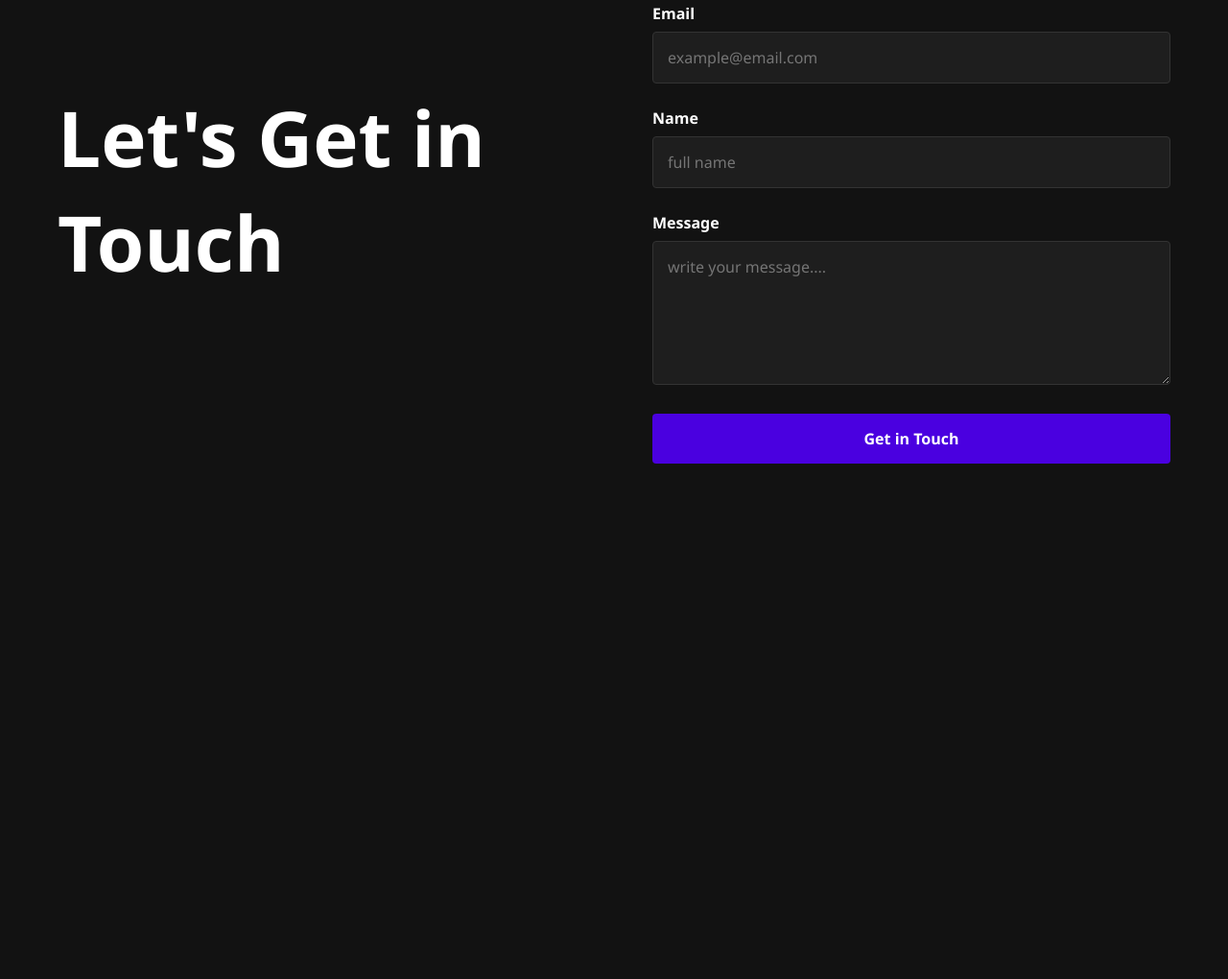
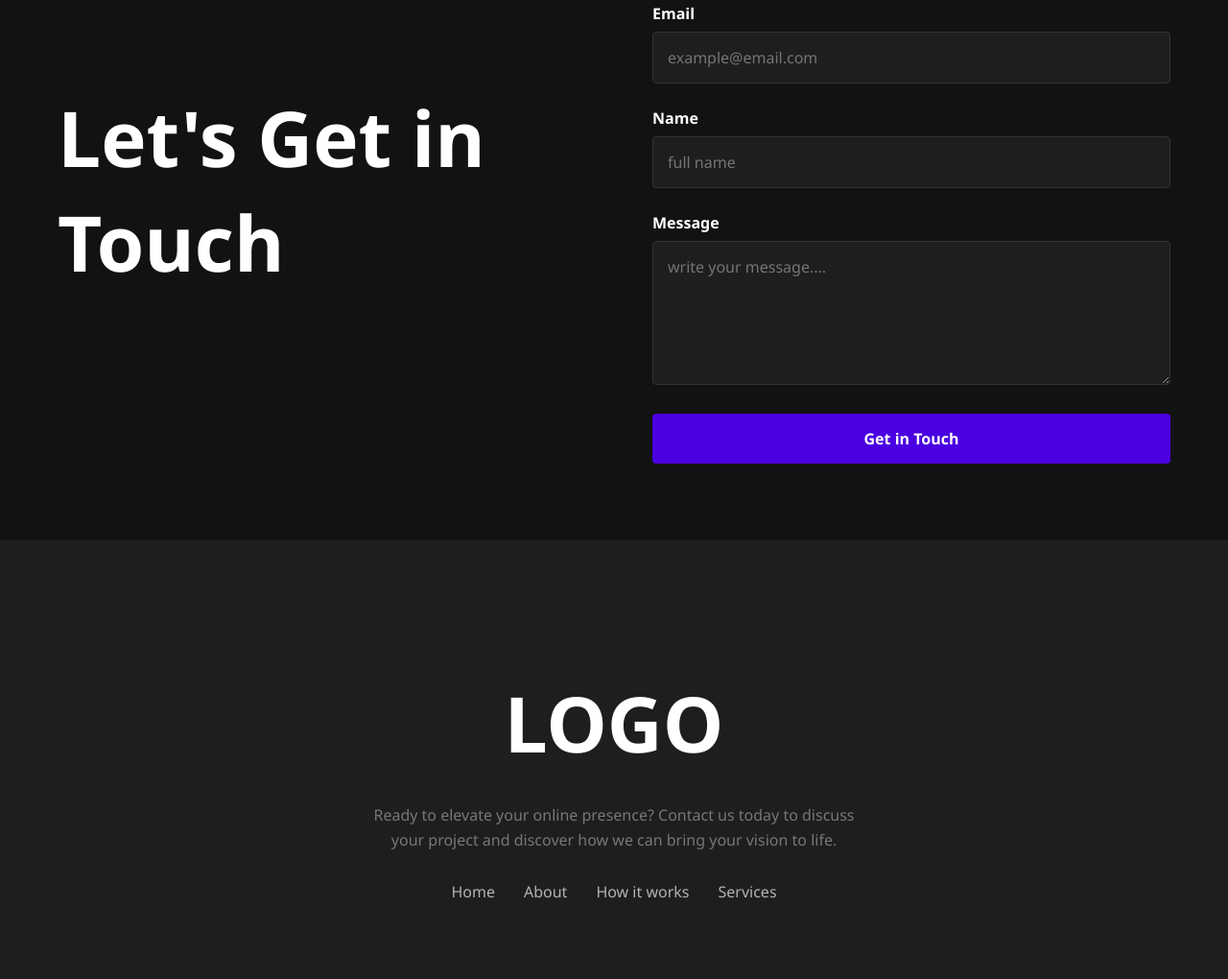
Before and after one commit to naseefniloy/first-assignment, a plain HTML site: page index.html in a window 1280 px wide. Shown: the part 2109-3129 px from the top of the page at 96% size. Before the commit the page ends 2672 px from the top, so only its background shows below. Drawn offline with Linux system fonts and the light colour scheme; files whose address does not match are found by name.

Commit message:
added footer section

```diff
--- a/index.html
+++ b/index.html
@@ -144,7 +144,18 @@
             </div>
         </div>
     </section>
-
-
+<!-- Footer Section -->
+    <footer class="footer">
+        <div class="container">
+            <h1>LOGO</h1>
+            <p>Ready to elevate your online presence? Contact us today to discuss<br>your project and discover how we can bring your vision to life.</p>
+            <div class="footer-links">
+                <a href="#">Home</a>
+                <a href="#">About</a>
+                <a href="#">How it works</a>
+                <a href="#">Services</a>
+            </div>
+        </div>
+    </footer>
 </body>
 </html>
```
